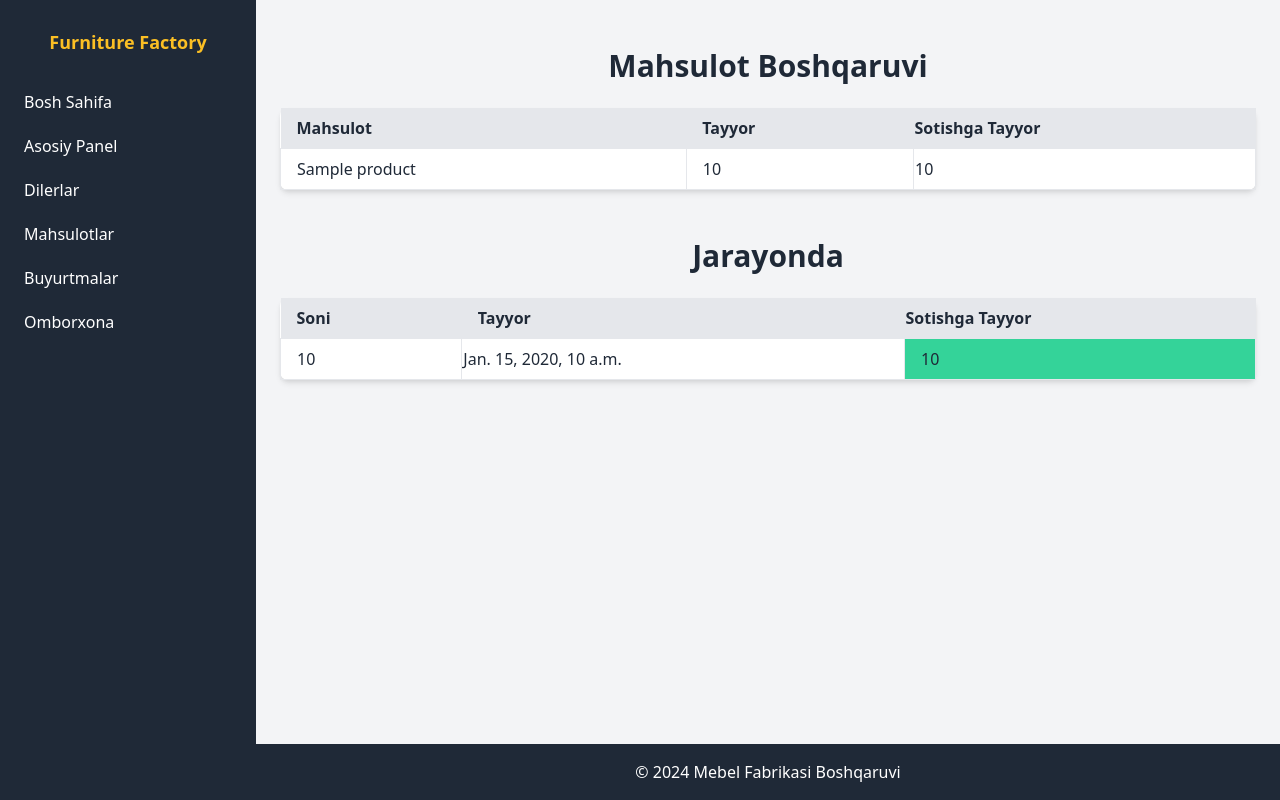
After one commit to userpeaseonly/FactoryFurniture, a Django app: template factory/templates/product/product_page.html in a window 1280 px wide. The commit adds this page. Run offline with Django 5.2, Linux system fonts and the light colour scheme; the template is opened without the code that fills it: most values are stand-ins (such as "Sample title", 1, 10 or a date in 2020).

Commit message:
is being done

```diff
--- /dev/null
+++ b/factory/templates/product/product_page.html
@@ -0,0 +1,57 @@
+{% extends "base.html" %} {% block title %}Mahsulot Boshqaruvi{% endblock %}
+{% block content %}
+<div class="container mx-auto py-6">
+  <h1 class="text-3xl font-bold text-center mb-6">Mahsulot Boshqaruvi</h1>
+  <table class="table-auto w-full bg-white shadow-md rounded-lg mb-6">
+    <thead>
+      <tr class="bg-gray-200">
+        <th class="px-4 py-2 text-left">Mahsulot</th>
+        <th class="px-4 py-2 text-left">Tayyor</th>
+        <th class="py-2 text-left">Sotishga Tayyor</th>
+      </tr>
+    </thead>
+    <tbody>
+      <tr>
+        <td class="border px-4 py-2">{{ product.name }}</td>
+        <td
+          class="border px-4 py-2 {% if product.stock < 0 %} bg-red-500 {% endif %}"
+        >
+          {{ product.stock }}
+        </td>
+        <td class="border py-2">{{ product.stock }}</td>
+      </tr>
+    </tbody>
+  </table>
+</div>
+<div class="container mx-auto">
+  <h1 class="text-3xl font-bold text-center mb-6">Jarayonda</h1>
+  {% if future_stock %}
+
+  <table class="table-auto w-full bg-white shadow-md rounded-lg mb-6">
+    <thead>
+      <tr class="bg-gray-200">
+        <th class="px-4 py-2 text-left">Soni</th>
+        <th class="px-4 py-2 text-left">Tayyor</th>
+        <th class="py-2 text-left">Sotishga Tayyor</th>
+      </tr>
+    </thead>
+    <tbody>
+      <tr>
+        <td class="border px-4 py-2">{{ future_stock.future_stock }}</td>
+        <td class="border py-2">{{ future_stock.date }}</td>
+        <td
+          class="border px-4 py-2 {% if future_stock.finished %} bg-red-500 {% else %} bg-green-400 {% endif %}"
+        >
+          {{ product.stock }}
+        </td>
+      </tr>
+    </tbody>
+  </table>
+  {% else %}
+  <p class="text-center text-gray-700">
+    Hozircha mahsulotni tayyorlash jarayonida emas
+    {{ form.as_p}}
+  </p>
+  {% endif %}
+</div>
+{% endblock %}
--- a/factory/urls.py
+++ b/factory/urls.py
@@ -21,4 +21,6 @@ urlpatterns = [
     path('orders/delete/<int:pk>/', views.delete_order, name='delete_order'),
 
     path('stocks/manage/', views.manage_stock, name='manage_stock'),
+
+    path('products/manage/<int:pk>/', views.manage_product_stock, name='manage_product_stock'),
 ]
```
Also changed, not shown: factory/forms.py (+23 -1 lines), factory/models.py (+15 -0 lines), factory/templates/stocks/manage_stock.html (+6 -6 lines), factory/views.py (+18 -1 lines), factory/migrations/0007_futurestock.py (added), factory/migrations/0008_futurestock_finished.py (added), factory/migrations/0009_futurestocks_delete_futurestock.py (added), factory/migrations/0010_futurestock_delete_futurestocks.py (added), factory/utils/stock.py (added).
